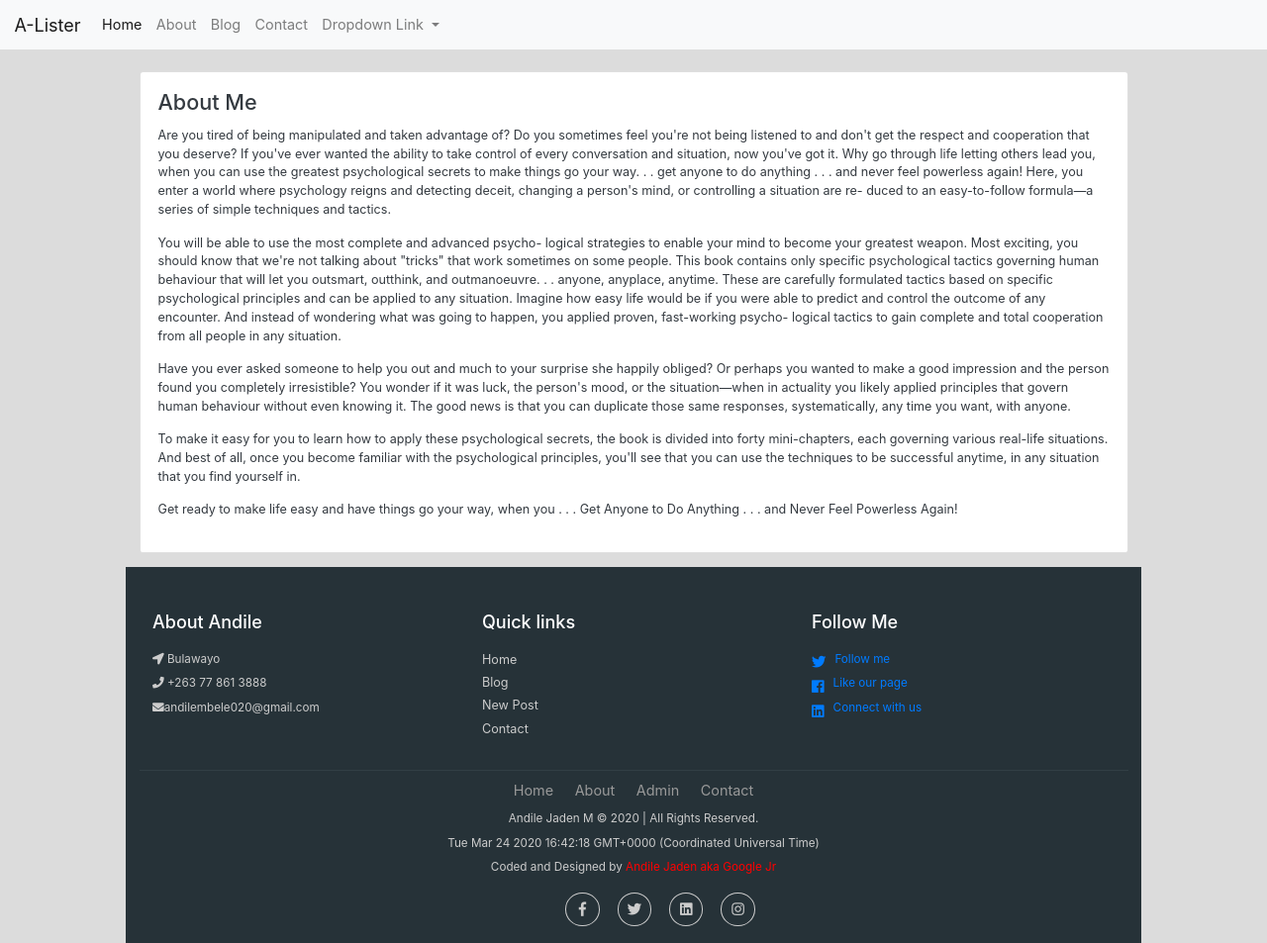
After one commit to xeroxzen/blogger, a Django app: page /about/ in a window 1280 px wide. The commit adds this page. Shown: the whole page at 99% size. Run offline with Django 3.2, Linux system fonts and the light colour scheme; some libraries are stand-ins or nearby versions.

Commit message:
Almost complete

```diff
--- /dev/null
+++ b/runtime.txt
@@ -0,0 +1 @@
+python-3.7.6
--- a/weblogger/models.py
+++ b/weblogger/models.py
@@ -22,7 +22,7 @@ class Post(models.Model):
     img_description = models.CharField(max_length=255, null=True)
     body = RichTextUploadingField(null=True)
     category = models.ForeignKey("Category", verbose_name=("Category"), related_name='category', on_delete=models.CASCADE, null=True)
-    tag = models.ForeignKey("Tag", verbose_name=("Tag"), related_name='Tag', on_delete=models.CASCADE, null=True)
+    tag = models.ForeignKey("Tag", verbose_name=("Tag"), related_name='tag', on_delete=models.CASCADE, null=True)
     slug = models.SlugField(max_length=60, unique=True, editable=False, default=None)
     status = models.CharField(max_length=50, choices=STATUS_CHOICE)
     created_at = models.DateTimeField(auto_now=True)
@@ -44,10 +44,14 @@ class Post(models.Model):
     def get_absolute_url(self):
         return reverse("Post_detail", kwargs={"pk": self.pk})
 
+    def snippet(self):
+        return self.body[0:200]
+
 class Comment(models.Model):
     post = models.ForeignKey(Post,on_delete=models.CASCADE,related_name='comments')
     name = models.CharField(max_length=80)
     email = models.EmailField()
+    website = models.URLField(max_length=200, null=True)
     comment = models.TextField()
     created_on = models.DateTimeField(auto_now_add=True)
     active = models.BooleanField(default=False)
--- /dev/null
+++ b/weblogger/templates/weblogger/about.html
@@ -0,0 +1,68 @@
+{% extends 'weblogger/base.html' %}
+
+{%block content %}
+<div class="row">
+  <div class="col-md-12">
+    <div class="card mb-3 text-dark">
+      <div class="card-body">
+        <h4 class='card-title'>About Me</h4>
+        <p>
+          Are you tired of being manipulated and taken advantage of? Do you
+  sometimes feel you're not being listened to and don't get the respect
+  and cooperation that you deserve? If you've ever wanted the ability
+  to take control of every conversation and situation, now you've got it.
+  Why go through life letting others lead you, when you can use the
+  greatest psychological secrets to make things go your way. . . get
+  anyone to do anything . . . and never feel powerless again!
+  Here, you enter a world where psychology reigns and detecting
+  deceit, changing a person's mind, or controlling a situation are re-
+  duced to an easy-to-follow formula—a series of simple techniques
+  and tactics.
+        </p>
+<p>
+  You will be able to use the most complete and advanced psycho-
+  logical strategies to enable your mind to become your greatest
+  weapon. Most exciting, you should know that we're not talking about
+  "tricks" that work sometimes on some people. This book contains only
+  specific psychological tactics governing human behaviour that will
+  let you outsmart, outthink, and outmanoeuvre. . . anyone,
+  anyplace, anytime. These are carefully formulated tactics based on
+  specific psychological principles and can be applied to any situation.
+  Imagine how easy life would be if you were able to predict and
+  control the outcome of any encounter. And instead of wondering
+  what was going to happen, you applied proven, fast-working psycho-
+  logical tactics to gain complete and total cooperation from all people
+  in any situation.
+</p>
+
+<p>
+  Have you ever asked someone to help you out and much to your
+  surprise she happily obliged? Or perhaps you wanted to make a
+  good impression and the person found you completely irresistible?
+  You wonder if it was luck, the person's mood, or the situation—when
+  in actuality you likely applied principles that govern human
+  behaviour without even knowing it. The good news is that you can
+  duplicate those same responses, systematically, any time you want,
+  with anyone.
+</p>
+
+<p>
+  To make it easy for you to learn how to apply these psychological
+  secrets, the book is divided into forty mini-chapters, each governing
+  various real-life situations. And best of all, once you become familiar
+  with the psychological principles, you'll see that you can use the
+  techniques to be successful anytime, in any situation that you find
+  yourself in.
+</p>
+
+<p>
+  Get ready to make life easy and have things go your way, when
+  you . . . Get Anyone to Do Anything . . . and Never Feel Powerless
+  Again!
+</p>
+
+      </div>
+    </div>
+  </div>
+</div>
+{% endblock %}
--- a/weblogger/templates/weblogger/base.html
+++ b/weblogger/templates/weblogger/base.html
@@ -2,22 +2,23 @@
 <html>
     <head>
         {% load static %}
-        <!-- <link rel="stylesheet" href="{% static 'css/materialize.min.css' %}"> -->
+
         <meta name="viewport" content="width=device-width, initial-scale=1.0">
         <link rel="stylesheet" href="https://use.fontawesome.com/releases/v5.2.0/css/all.css" integrity="sha384-hWVjflwFxL6sNzntih27bfxkr27PmbbK/iSvJ+a4+0owXq79v+lsFkW54bOGbiDQ" crossorigin="anonymous">
+        <link rel="stylesheet" href="https://stackpath.bootstrapcdn.com/bootstrap/4.4.1/css/bootstrap.min.css" integrity="sha384-Vkoo8x4CGsO3+Hhxv8T/Q5PaXtkKtu6ug5TOeNV6gBiFeWPGFN9MuhOf23Q9Ifjh" crossorigin="anonymous">
+        <!-- <link rel="stylesheet" href="{% static 'fonts/font-awesome.min.css' %}">
+        <link rel="stylesheet" href="{% static 'fonts/themify-icons.css' %}"> -->
         <link rel="stylesheet" href="{% static 'css/bootstrap.min.css' %}">
-        <link rel="stylesheet" href="https://stackpath.bootstrapcdn.com/bootstrap/4.4.1/css/bootstrap.min.css" integrity="sha384-Vkoo8x4CGsO3+Hhxv8T/Q5PaXtkKtu6ug5TOeNV6gBiFeWPGFN9MuhOf23Q9Ifjh" crossorigin="anonymous">
-        <link rel="stylesheet" href="{% static 'fonts/font-awesome.min.css' %}">
-        <link rel="stylesheet" href="{% static 'fonts/themify-icons.css' %}">
         <link rel="stylesheet" href="{% static 'css/style.css' %}">
 
         <title>{{ title }}</title>
       </head>
+      {% include "weblogger/inc/navbar.html" %}
+
         <body style="background-color:#DCDCDC">
-        <!-- <body> -->
+        <br>
           <div class="container">
-            {% include 'weblogger/inc/messages.html' %}
-            <h4 class="title">{{ blog_name }}</h4>
+            {% include "weblogger/inc/messages.html" %}
             {% block content %}
 
             {% endblock %}
@@ -28,5 +29,8 @@
           <script src="https://stackpath.bootstrapcdn.com/bootstrap/4.4.1/js/bootstrap.min.js" integrity="sha384-wfSDF2E50Y2D1uUdj0O3uMBJnjuUD4Ih7YwaYd1iqfktj0Uod8GCExl3Og8ifwB6" crossorigin="anonymous"></script>
           <script src="https://code.jquery.com/jquery-3.4.1.slim.min.js" integrity="sha384-J6qa4849blE2+poT4WnyKhv5vZF5SrPo0iEjwBvKU7imGFAV0wwj1yYfoRSJoZ+n" crossorigin="anonymous"></script>
           <script src="https://cdn.jsdelivr.net/npm/popper.js@1.16.0/dist/umd/popper.min.js" integrity="sha384-Q6E9RHvbIyZFJoft+2mJbHaEWldlvI9IOYy5n3zV9zzTtmI3UksdQRVvoxMfooAo" crossorigin="anonymous"></script>
+          <script type="text/javascript">
+            $('.carousel').carousel()
+          </script>
         </body>
 </html>
--- a/weblogger/templates/weblogger/inc/navbar.html
+++ b/weblogger/templates/weblogger/inc/navbar.html
@@ -1,28 +1,32 @@
-{% load static %}
-<link rel="stylesheet" href="{% static 'css/bootstrap.min.css' %}">
-
-<nav class="navbar navbar-inverse" role="navigation">
-<div class="navbar-header">
-<a class="navbar-brand" href="#">TutorialsPoint</a>
-</div>
-<div>
-<ul class="nav navbar-nav">
-<li class="active"><a href="#">iOS</a></li>
-<li><a href="#">SVN</a></li>
-<li class="dropdown">
-<a href="#" class="dropdown-toggle" data-toggle="dropdown">
-Java <b class="caret"></b>
-</a>
-<ul class="dropdown-menu">
-<li><a href="#">jmeter</a></li>
-<li><a href="#">EJB</a></li>
-<li><a href="#">Jasper Report</a></li>
-<li class="divider"></li>
-<li><a href="#">Separated link</a></li>
-<li class="divider"></li>
-<li><a href="#">One more separated link</a></li>
-</ul>
-</li>
-</ul>
-</div>
+<nav class="navbar navbar-expand-lg navbar-light bg-light">
+  <a class='navbar-brand' href="/">A-Lister</a>
+  <button class='navbar-toggler' type="button" dat-toggle='collapse' data-target='#navbarNavDropdown' aria-controls='navbarNavDropdown' aria-expanded='false' aria-label='Toggle navigation'>
+    <span class='navbar-toggler-icon'></span>
+  </button>
+  <div class="collapse navbar-collapse" id='navbarNavDropdown'>
+    <ul class='navbar-nav'>
+      <li class='nav-item active'>
+        <a class='nav-link' href="/">Home <span class='sr-only'>(current)</span></a>
+      </li>
+      <li class='nav-item'>
+        <a class='nav-link' href="/about/">About</a>
+      </li>
+      <li class='nav-item'>
+        <a class='nav-link' href="/blog/">Blog</a>
+      </li>
+      <li class='nav-item'>
+        <a class='nav-link' href="/contact/">Contact</a>
+      </li>
+      <li class='nav-item dropdown'>
+        <a class='nav-link dropdown-toggle' href="#" id='navbarDropdownMenuLink' data-toggle='dropdown' aria-haspopup='true' aria-expanded='false'>
+          Dropdown Link
+        </a>
+        <div class="dropdown-menu" aria-labelledby="navbarDropdownMenuLink">
+          <a class='dropdown-item' href="#">Action</a>
+          <a class='dropdown-item' href="#">Action</a>
+          <a class='dropdown-item' href="#">Action</a>
+        </div>
+      </li>
+    </ul>
+  </div>
 </nav>
--- a/weblogger/urls.py
+++ b/weblogger/urls.py
@@ -4,7 +4,8 @@ from . import views
 urlpatterns = [
     #Blog Post URLs
     path('', views.homepage, name='Home'),
+    path('about/', views.get_about, name='About'),
     path('blog/', views.all_posts, name='All Posts'),
-    path('blog/<int:id>/', views.read_post, name='Post'),
+    path('blog/<slug:slug>/', views.read_post, name='post_detail'),
     path('blog/create/', views.post_form, name='New Post')
 ]
--- a/weblogger/views.py
+++ b/weblogger/views.py
@@ -40,9 +40,9 @@ def all_posts(request):
 
     return render(request, 'weblogger/blog.html', context)
 
-def read_post(request, id):
+def read_post(request, slug):
     template = 'read_post.html'
-    post = get_object_or_404(Post, id=id)
+    post = get_object_or_404(Post, slug=slug)
     comments = post.comments.filter(active=True)
     new_comment = None
 
@@ -103,3 +103,25 @@ def post_form(request):
     }
 
     return render(request, 'weblogger/form.html', context)
+
+
+def get_about(request):
+    template = 'weblogger/about.html'
+
+    context={
+        'title':'About'
+    }
+
+    return render(request, template, context)
+
+def get_post_by_tag(request, tag):
+
+    posts = Post.objects.get(tag='Elon Musk')
+    paginator = Paginator(posts, 10)
+    page = request.GET.get('page')
+    posts = paginator.get_page(page)
+
+    context={
+        'posts':posts
+    }
+    return render(request, 'weblogger/blog.html', context)
```
Also changed, not shown: weblogger/static/css/style.css (+22 -11 lines), weblogger/templates/weblogger/blog.html (+9 -6 lines), weblogger/templates/weblogger/dump.html (+27 -0 lines), weblogger/templates/weblogger/index.html (+13 -18 lines), weblogger/templates/weblogger/read_post.html (+18 -9 lines), media/images/display.jpeg (added).
